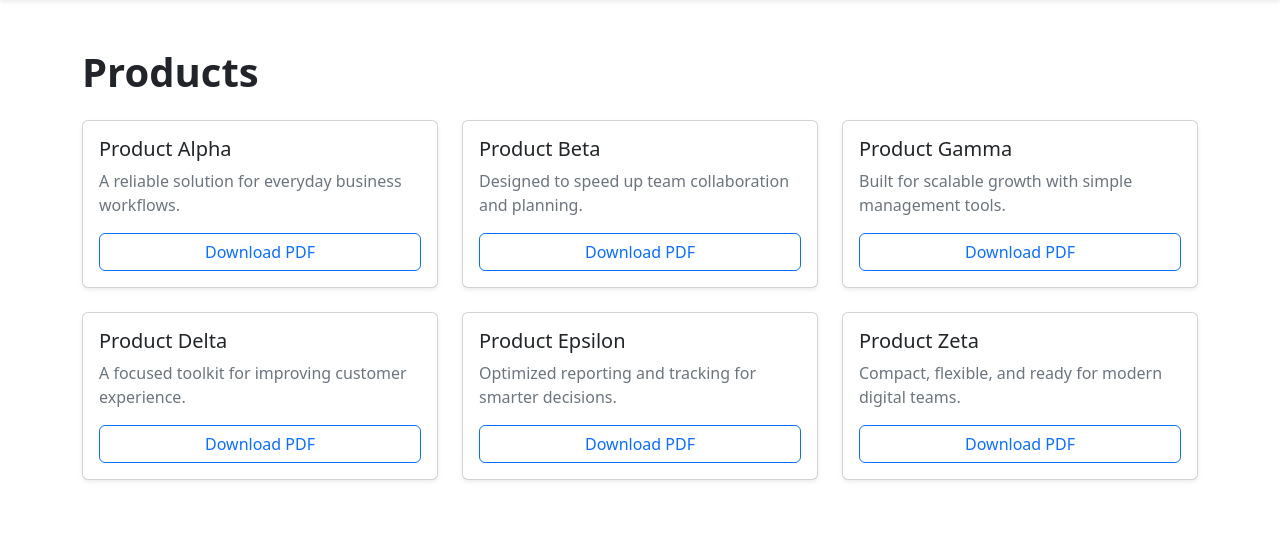
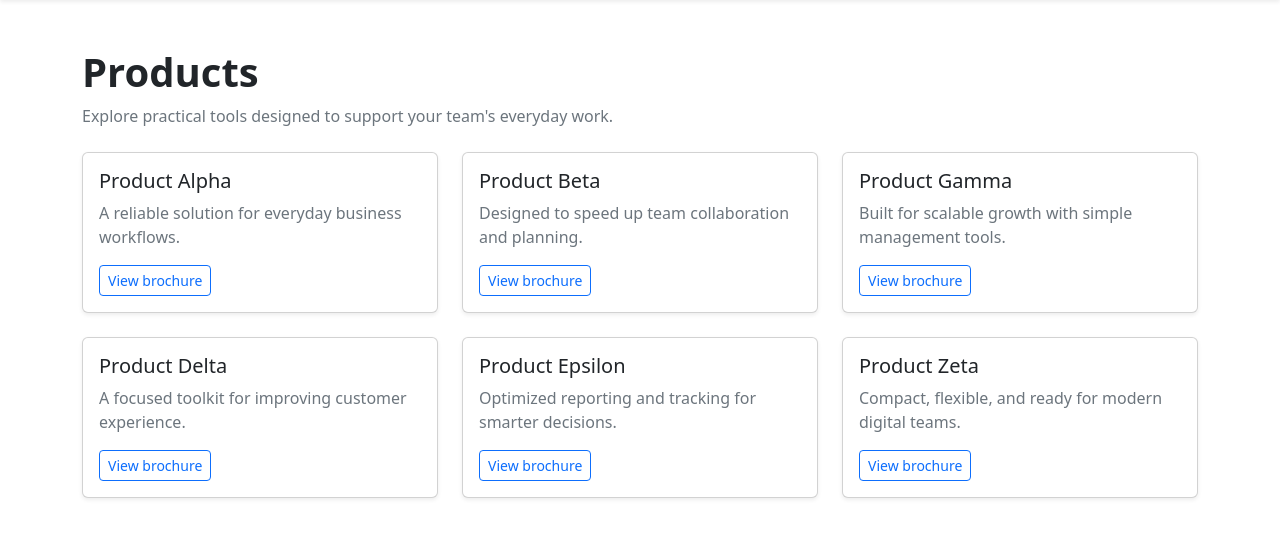
Before and after one commit to pavlicic1marko/django-NB, a Django app: page /products/ in a window 1280 px wide. Shown: the part 71-609 px from the top of the page. Run offline with Django 5.2, Linux system fonts and the light colour scheme.

Commit message:
improve products page UI

```diff
--- a/webapp/templates/website/products.html
+++ b/webapp/templates/website/products.html
@@ -5,7 +5,8 @@
 
 {% block content %}
     <main class="container py-5">
-        <h1 class="display-6 fw-bold mb-4">Products</h1>
+        <h1 class="display-6 fw-bold mb-2">Products</h1>
+        <p class="text-secondary mb-4">Explore practical tools designed to support your team's everyday work.</p>
 
         <section class="row g-4">
             <div class="col-12 col-md-6 col-lg-4">
@@ -13,7 +14,7 @@
                     <div class="card-body d-flex flex-column">
                         <h2 class="h5 card-title">Product Alpha</h2>
                         <p class="card-text text-secondary">A reliable solution for everyday business workflows.</p>
-                        <a href="{% static 'pdf/dummy1.pdf' %}" class="btn btn-outline-primary mt-auto" download>Download PDF</a>
+                            <a href="{% static 'pdf/dummy1.pdf' %}" class="btn btn-outline-primary btn-sm align-self-start mt-auto" download>View brochure</a>
                     </div>
                 </article>
             </div>
@@ -23,7 +24,7 @@
                     <div class="card-body d-flex flex-column">
                         <h2 class="h5 card-title">Product Beta</h2>
                         <p class="card-text text-secondary">Designed to speed up team collaboration and planning.</p>
-                        <a href="{% static 'pdf/dummy2.pdf' %}" class="btn btn-outline-primary mt-auto" download>Download PDF</a>
+                            <a href="{% static 'pdf/dummy2.pdf' %}" class="btn btn-outline-primary btn-sm align-self-start mt-auto" download>View brochure</a>
                     </div>
                 </article>
             </div>
@@ -33,7 +34,7 @@
                     <div class="card-body d-flex flex-column">
                         <h2 class="h5 card-title">Product Gamma</h2>
                         <p class="card-text text-secondary">Built for scalable growth with simple management tools.</p>
-                        <a href="{% static 'pdf/dummy3.pdf' %}" class="btn btn-outline-primary mt-auto" download>Download PDF</a>
+                            <a href="{% static 'pdf/dummy3.pdf' %}" class="btn btn-outline-primary btn-sm align-self-start mt-auto" download>View brochure</a>
                     </div>
                 </article>
             </div>
@@ -43,7 +44,7 @@
                     <div class="card-body d-flex flex-column">
                         <h2 class="h5 card-title">Product Delta</h2>
                         <p class="card-text text-secondary">A focused toolkit for improving customer experience.</p>
-                        <a href="{% static 'pdf/dummy4.pdf' %}" class="btn btn-outline-primary mt-auto" download>Download PDF</a>
+                            <a href="{% static 'pdf/dummy4.pdf' %}" class="btn btn-outline-primary btn-sm align-self-start mt-auto" download>View brochure</a>
                     </div>
                 </article>
             </div>
@@ -53,7 +54,7 @@
                     <div class="card-body d-flex flex-column">
                         <h2 class="h5 card-title">Product Epsilon</h2>
                         <p class="card-text text-secondary">Optimized reporting and tracking for smarter decisions.</p>
-                        <a href="{% static 'pdf/dummy5.pdf' %}" class="btn btn-outline-primary mt-auto" download>Download PDF</a>
+                            <a href="{% static 'pdf/dummy5.pdf' %}" class="btn btn-outline-primary btn-sm align-self-start mt-auto" download>View brochure</a>
                     </div>
                 </article>
             </div>
@@ -63,7 +64,7 @@
                     <div class="card-body d-flex flex-column">
                         <h2 class="h5 card-title">Product Zeta</h2>
                         <p class="card-text text-secondary">Compact, flexible, and ready for modern digital teams.</p>
-                        <a href="{% static 'pdf/dummy6.pdf' %}" class="btn btn-outline-primary mt-auto" download>Download PDF</a>
+                            <a href="{% static 'pdf/dummy6.pdf' %}" class="btn btn-outline-primary btn-sm align-self-start mt-auto" download>View brochure</a>
                     </div>
                 </article>
             </div>
```
